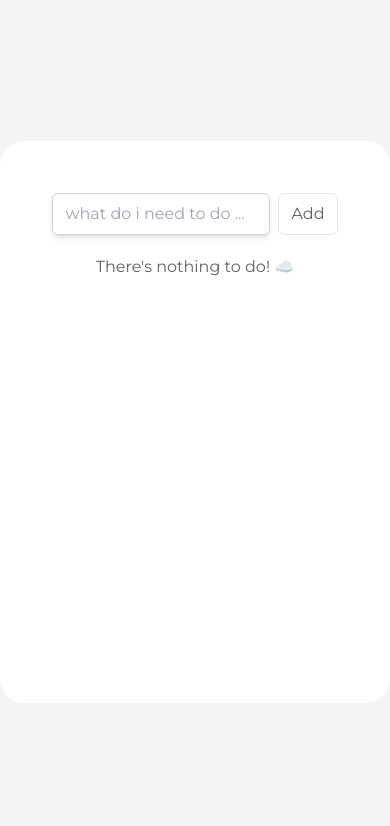
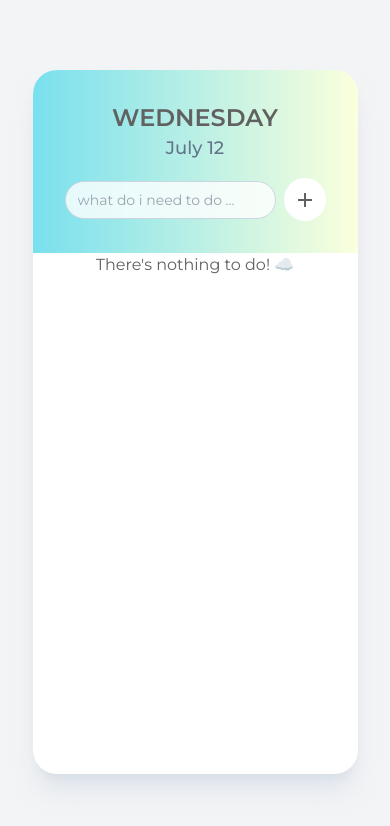
Before and after one commit to crystallo/simple-todo, a React (Vite) app: page / in a window 390 px wide. Shown: the top 826 px of the page. Built offline with nearby package versions, Linux system fonts and the light colour scheme.

Commit message:
mobile first deisgn

```diff
--- a/package.json
+++ b/package.json
@@ -10,6 +10,10 @@
     "preview": "vite preview"
   },
   "dependencies": {
+    "@emotion/react": "^11.11.1",
+    "@emotion/styled": "^11.11.0",
+    "@mui/icons-material": "^5.14.0",
+    "@mui/material": "^5.14.0",
     "classnames": "^2.3.2",
     "framer-motion": "^10.12.18",
     "nanoid": "^4.0.2",
--- a/src/components/AddTodo.tsx
+++ b/src/components/AddTodo.tsx
@@ -1,6 +1,7 @@
 import { useEffect, useRef, useState } from "react";
 import { useTodo } from "../hooks/useTodo";
 import toast from "react-hot-toast";
+import AddIcon from "@mui/icons-material/Add";
 
 export const AddTodo = () => {
   const [input, setInput] = useState<string>("");
@@ -26,20 +27,20 @@ export const AddTodo = () => {
 
   return (
     <form onSubmit={handleSubmit}>
-      <div className="flex items-center w-full gap-2 p-5">
+      <div className="flex items-center w-full gap-2">
         <input
           ref={inputRef}
           type="text"
           value={input}
           onChange={(e) => setInput(e.target.value)}
           placeholder="what do i need to do ..."
-          className="w-full px-3 py-2 bg-white border rounded-md outline-none border-slate-200 focus:border focus:border-slate-300 focus:shadow-md"
+          className="w-full px-3 py-2 text-sm bg-white border border-white rounded-full outline-none grow backdrop-blur bg-opacity-80 backdrop-filter focus:border focus:border-slate-300"
         />
         <button
           type="submit"
-          className="px-3 py-2 transition duration-300 border rounded-md border-slate-200 active:scale-95 hover:bg-sky-200"
+          className="p-2 transition duration-300 bg-white border border-transparent rounded-full active:scale-95 hover:bg-palette11"
         >
-          Add
+          <AddIcon />
         </button>
       </div>
     </form>
--- /dev/null
+++ b/src/components/Day.tsx
@@ -0,0 +1,29 @@
+export const Day = () => {
+  const getTodayDate = () => {
+    const currentDate: Date = new Date();
+    const dayOfWeek = currentDate.toLocaleString("default", {
+      weekday: "long",
+    });
+    const month: string = currentDate.toLocaleString("default", {
+      month: "long",
+    });
+    const dayOfMonth: number = currentDate.getDate();
+
+    return {
+      day: dayOfWeek,
+      month,
+      date: dayOfMonth,
+    };
+  };
+
+  const date = getTodayDate();
+
+  return (
+    <div className="flex flex-col items-center rounded-lg">
+      <h1 className="text-2xl font-semibold uppercase">{date.day}</h1>
+      <div className="text-lg font-medium text-slate-500">
+        {date.month} {date.date}
+      </div>
+    </div>
+  );
+};
--- a/src/components/TodoCard.tsx
+++ b/src/components/TodoCard.tsx
@@ -1,10 +1,11 @@
 import { AddTodo } from "./AddTodo";
+import { TodoCardHeader } from "./TodoCardHeader";
 import { TodoList } from "./TodoList";
 
 export const TodoCard = () => {
   return (
-    <div className="flex flex-col items-center p-8 bg-white shadow-slate-500 rounded-3xl h-4/6 backdrop-blur-md">
-      <AddTodo />
+    <div className="flex flex-col items-center w-5/6 bg-white shadow-xl h-5/6 md:w-1/2 shadow-slate-300/50 rounded-3xl md:h-4/6 overflow-clip">
+      <TodoCardHeader />
       <TodoList />
     </div>
   );
--- /dev/null
+++ b/src/components/TodoCardHeader.tsx
@@ -0,0 +1,11 @@
+import { AddTodo } from "./AddTodo";
+import { Day } from "./Day";
+
+export const TodoCardHeader = () => {
+  return (
+    <div className="flex flex-col w-full gap-4 p-8 overflow-clip bg-gradient-to-r from-palette11 to-palette13">
+      <Day />
+      <AddTodo />
+    </div>
+  );
+};
--- a/tailwind.config.js
+++ b/tailwind.config.js
@@ -5,6 +5,9 @@ export default {
     extend: {
       colors: {
         moonstone: "#01A7C2",
+        palette11: "#79E0EE",
+        palette12: "#D0F5BE",
+        palette13: "#FBFFDC",
       },
     },
   },
```
Also changed, not shown: 1 other file (tests, documents, lock files or other folders).
